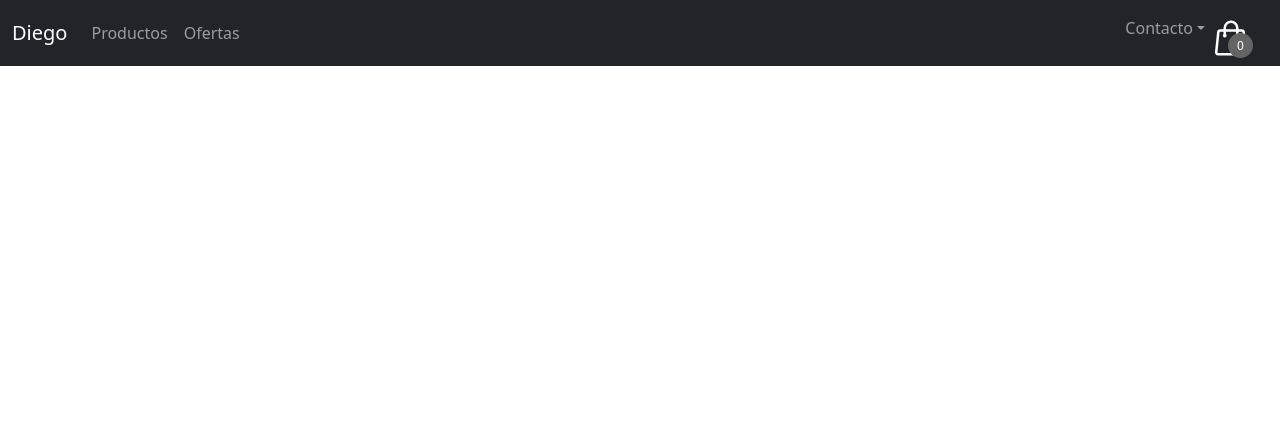
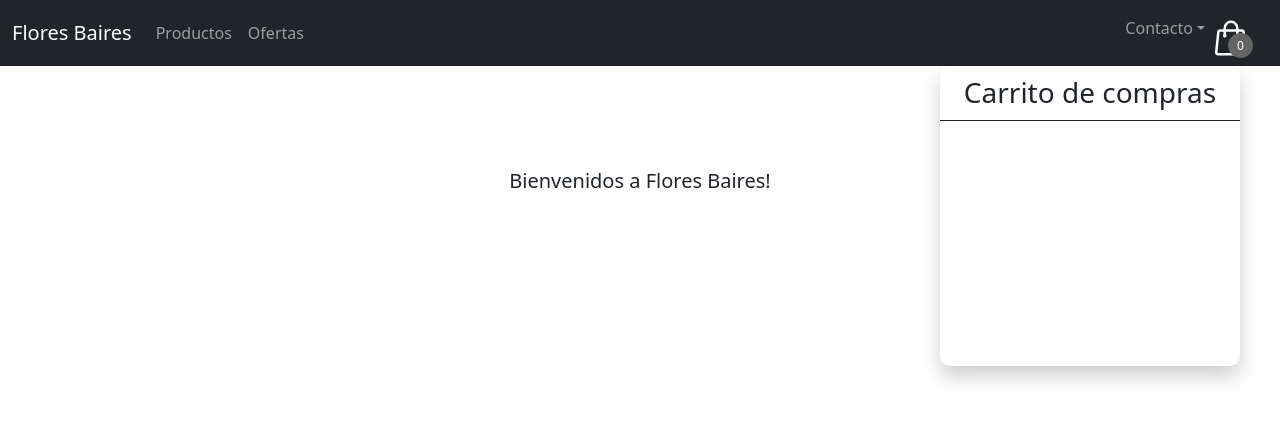
Before and after one commit to Diegocabj97/React-JS, a React (Vite) app: page / in a window 1280 px wide. Shown: the top 422 px of the page. Built offline with nearby package versions, Linux system fonts and the light colour scheme.

Commit message:
Primera PreEntrega completada

```diff
--- a/src/App.jsx
+++ b/src/App.jsx
@@ -1,20 +1,22 @@
 import React from 'react'
+import './assets/styles.css';
 import 'bootstrap/dist/css/bootstrap.min.css';
 import './App.css';
 import NavBarImport from "./Components/Navbar/Navbar.jsx";
-import './assets/styles.css';
-
+import ContainerCarrito from './Components/ContainerCarrito/ContainerCarrito.jsx';
+import ItemListContainer from './Components/ItemListContainer/ItemListContainer.jsx';
 
 
 class App extends React.Component {
   render(){
     return (
-    <div>
-    <NavBarImport
-    />
-     </div>
-  )
-}
+        <div>
+          <NavBarImport />
+          <ContainerCarrito/>
+          <ItemListContainer  greeting = "Flores Baires!"/>
+        </div>
+    )
+  }
 }
 
 export default App
--- /dev/null
+++ b/src/Components/ContainerCarrito/ContainerCarrito.css
@@ -0,0 +1,39 @@
+.container-cart-products{
+    width: 300px;
+    height: 300px;
+    position: absolute;
+    right: 40px;
+    background-color: #ffffff;
+    z-index: 1;
+    box-shadow: 0 10px 20px rgba(0, 0, 0, 0.20);
+    border-radius: 10px;
+    text-align: center;
+    display: flex;
+    justify-content: center;
+}
+.cart-total{
+    display: flex;
+    flex-direction: row;
+    justify-content: center;
+    align-items: center;
+
+    padding: 20px 0;
+    gap: 20px;
+    margin-top: -60px;
+}
+
+.cart-total h3{
+    font-size: 20px;
+    font-weight: 700;
+}
+.carrito{
+    width: 100%;
+    height: 100%;
+    margin-top: 0px;
+
+}
+h3{
+    width: 100%;
+    padding: 10px;
+    border-bottom: 1px solid;
+}
--- /dev/null
+++ b/src/Components/ContainerCarrito/ContainerCarrito.jsx
@@ -0,0 +1,23 @@
+import React from 'react'
+import { Container } from 'react-bootstrap'
+import './ContainerCarrito.css'
+const ContainerCarrito = () => {
+  return (
+    <Container>
+    <div className="container-cart-products hidden-cart">
+
+      <div className="carrito">
+        <h3>Carrito de compras</h3>
+      </div>
+      <div className="row-product hidden">
+
+      </div>
+      <div className="cart-total hidden">
+      </div>
+
+    </div>
+    </Container>
+  )
+}
+
+export default ContainerCarrito
--- /dev/null
+++ b/src/Components/ItemListContainer/ItemListContainer.jsx
@@ -0,0 +1,9 @@
+import React from 'react'
+
+const ItemListContainer = ({greeting}) => {
+  return (
+    <div style={{display:"flex", justifyContent:"center", margin:"100px", fontSize:"20px"}}>Bienvenidos a {greeting}</div>
+  )
+}
+
+export default ItemListContainer
--- a/src/Components/Navbar/Navbar.jsx
+++ b/src/Components/Navbar/Navbar.jsx
@@ -15,7 +15,7 @@ const NavBarImport = () => {
 
     <Navbar collapseOnSelect expand="lg" bg="dark" variant="dark">
       <Container fluid>
-          <Navbar.Brand href="#home">Diego</Navbar.Brand>
+          <Navbar.Brand href="#home">Flores Baires</Navbar.Brand>
         <Navbar.Toggle aria-controls="responsive-navbar-nav" />
           <Navbar.Collapse id="responsive-navbar-nav">
             <Nav className="me-auto">
```
